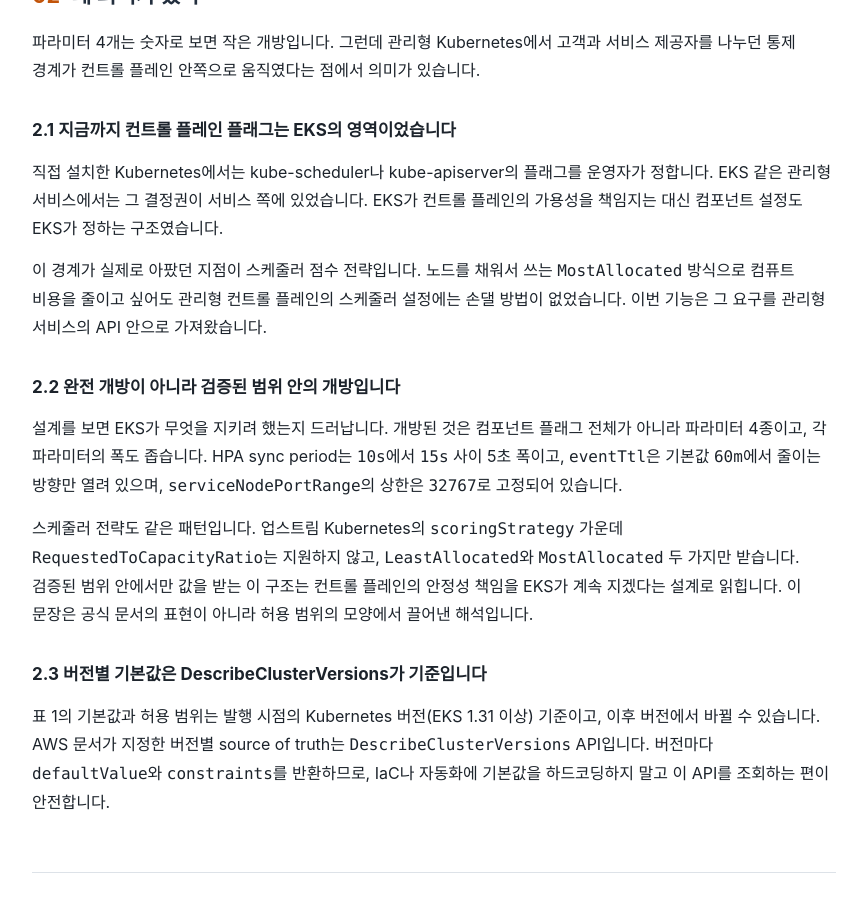
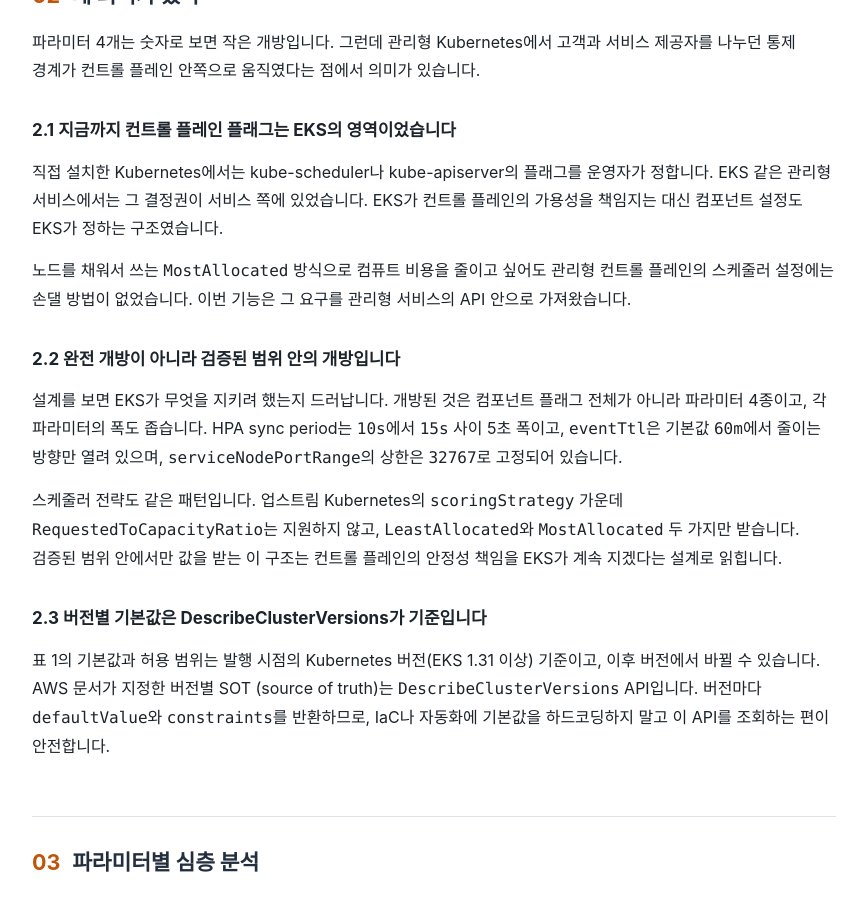
Before and after one commit to whchoi98/whchoi98.github.io, a Jekyll site: the page docs/techblog/container/eks-control-plane-configuration-report.html, which Jekyll copies as it is, in a window 1280 px wide and 900 px high, scrolled down 2573 px. Shown: the whole window, without its empty margins (206-1073 px from the left). Built offline with Jekyll 4.4.1, drawn with Linux system fonts in a browser that asks for light colours; some web fonts are replaced.

Commit message:
docs: eks-cpc 문구 수정 - 해석 문장 2건 제거, SOT 병기 (KO/EN)

```diff
--- a/docs/techblog/container/eks-control-plane-configuration-report.html
+++ b/docs/techblog/container/eks-control-plane-configuration-report.html
@@ -765,7 +765,7 @@
     EKS가 컨트롤 플레인의 가용성을 책임지는 대신 컴포넌트 설정도 EKS가 정하는 구조였습니다.
   </p>
   <p>
-    이 경계가 실제로 아팠던 지점이 스케줄러 점수 전략입니다. 노드를 채워서 쓰는
+    노드를 채워서 쓰는
     <span class="mono">MostAllocated</span> 방식으로 컴퓨트 비용을 줄이고 싶어도
     관리형 컨트롤 플레인의 스케줄러 설정에는 손댈 방법이 없었습니다.
     이번 기능은 그 요구를 관리형 서비스의 API 안으로 가져왔습니다.
@@ -784,13 +784,13 @@
     <span class="mono">RequestedToCapacityRatio</span>는 지원하지 않고,
     <span class="mono">LeastAllocated</span>와 <span class="mono">MostAllocated</span> 두 가지만 받습니다.
     검증된 범위 안에서만 값을 받는 이 구조는 컨트롤 플레인의 안정성 책임을 EKS가 계속 지겠다는
-    설계로 읽힙니다. 이 문장은 공식 문서의 표현이 아니라 허용 범위의 모양에서 끌어낸 해석입니다.
+    설계로 읽힙니다.
   </p>
 
   <h3>2.3 버전별 기본값은 DescribeClusterVersions가 기준입니다</h3>
   <p>
     표 1의 기본값과 허용 범위는 발행 시점의 Kubernetes 버전(EKS 1.31 이상) 기준이고,
-    이후 버전에서 바뀔 수 있습니다. AWS 문서가 지정한 버전별 source of truth는
+    이후 버전에서 바뀔 수 있습니다. AWS 문서가 지정한 버전별 SOT (source of truth)는
     <span class="mono">DescribeClusterVersions</span> API입니다.
     버전마다 <span class="mono">defaultValue</span>와 <span class="mono">constraints</span>를 반환하므로,
     IaC나 자동화에 기본값을 하드코딩하지 말고 이 API를 조회하는 편이 안전합니다.
```
Also changed, not shown: other parts of docs/techblog/container/eks-control-plane-configuration-report.html (+1 -1 lines).
